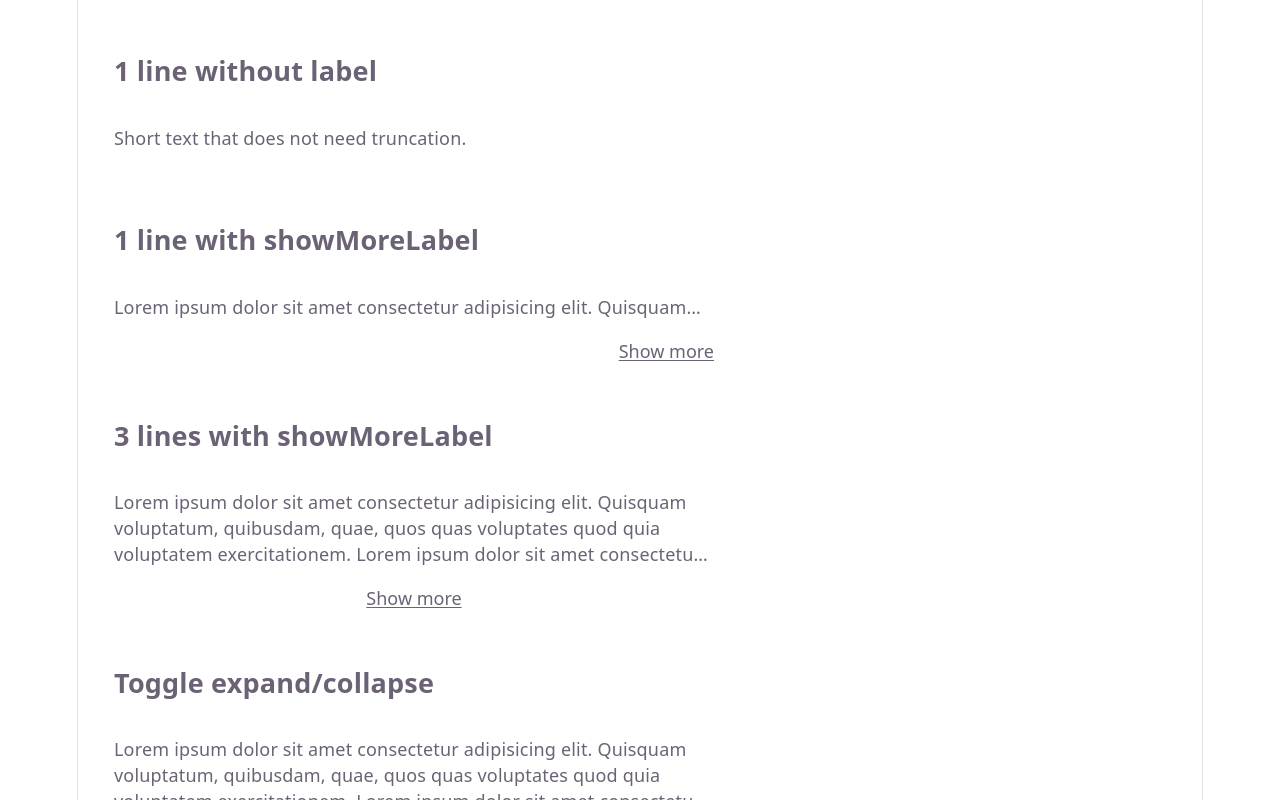
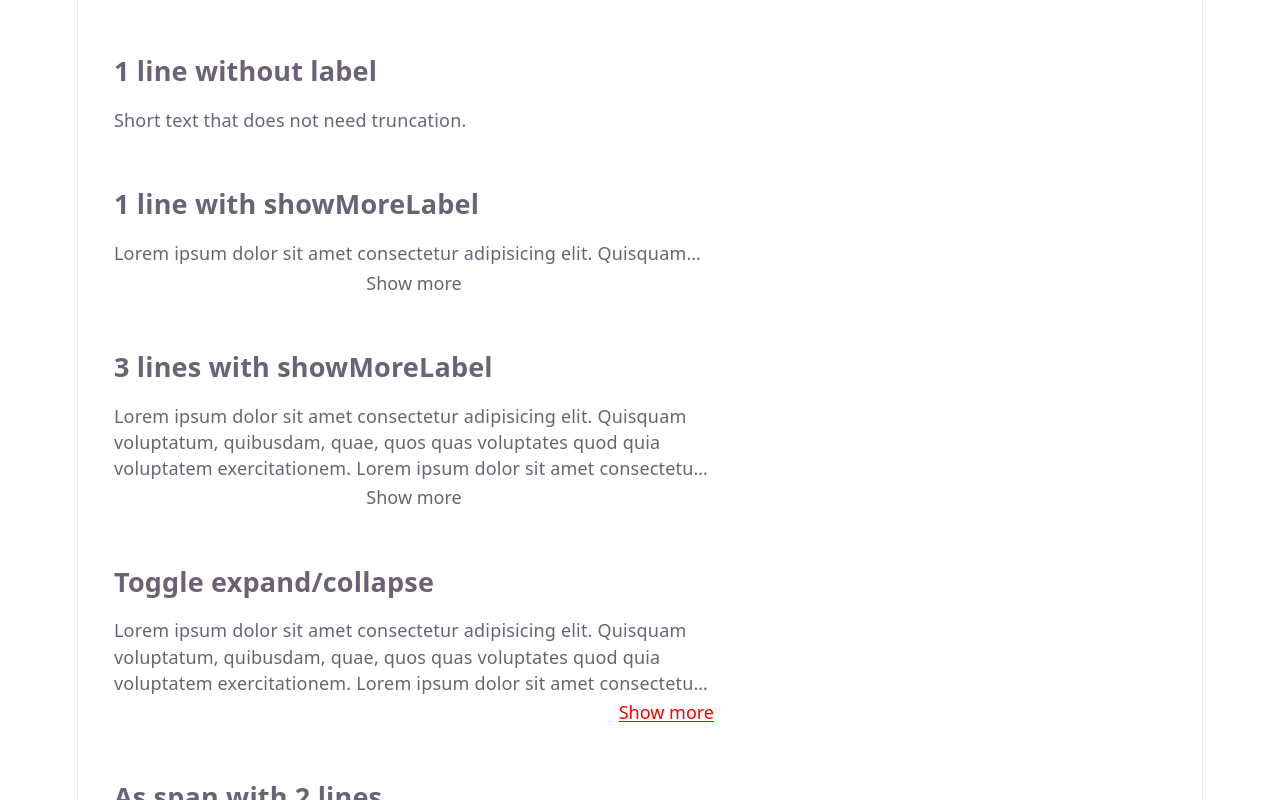
Before and after one commit to gabrielceh/react-truncate, a React (Vite) app: page / in a window 1280 px wide. Shown: the top 800 px of the page. Built offline with nearby package versions, Linux system fonts and the light colour scheme.

Commit message:
añadiendo posibilidad de añadir color, underline y clases personalizadas para el label

```diff
--- a/package.json
+++ b/package.json
@@ -1,6 +1,6 @@
 {
   "name": "@gabrielceh/react-truncate",
-  "version": "1.0.4",
+  "version": "1.0.5",
   "description": "A lightweight, typed React component for truncating text by number of lines, with expand/collapse support.",
   "type": "module",
   "main": "./lib/index.cjs",
@@ -27,7 +27,7 @@
     "preview": "vite preview",
     "lint": "eslint .",
     "prepublishOnly": "npm run build:lib",
-    "push:yalc": "npm build && yalc push"
+    "push:yalc": "npm run build && npm run build:lib && yalc push"
   },
   "peerDependencies": {
     "react": "^18.0.0 || ^19.0.0",
--- a/src/App.tsx
+++ b/src/App.tsx
@@ -22,7 +22,6 @@ function App() {
         <TextTruncate
           text='Lorem ipsum dolor sit amet consectetur adipisicing elit. Quisquam voluptatum, quibusdam, quae, quos quas voluptates quod quia voluptatem exercitationem.'
           showMoreLabel='Show more'
-          labelPosition='right'
         />
       </section>
 
@@ -42,6 +41,9 @@ function App() {
           lines={3}
           showMoreLabel='Show more'
           showLessLabel='Show less'
+          labelPosition='right'
+          labelhasUnderline
+          labelColor='red'
         />
       </section>
 
--- a/src/components/TextTruncate.css
+++ b/src/components/TextTruncate.css
@@ -2,11 +2,14 @@
   display: flex;
   flex-direction: column;
   width: 100%;
+  gap: 0.2rem;
 }
 .text-truncate {
   display: -webkit-box;
   -webkit-box-orient: vertical;
   overflow: hidden;
+  padding: 0;
+  margin: 0;
 }
 
 .text-truncate--expanded {
@@ -17,13 +20,11 @@
 .text-truncate__button {
   display: inline;
   padding: 0;
+  margin: 0;
   border: none;
   background: none;
-  color: inherit;
   cursor: pointer;
   font: inherit;
-  text-decoration: underline;
-  text-underline-offset: 2px;
 }
 
 .text-truncate__button--center {
@@ -37,3 +38,8 @@
 .text-truncate__button--left {
   align-self: flex-start;
 }
+
+.text-truncate__button--underline {
+  text-decoration: underline;
+  text-underline-offset: 2px;
+}
--- a/src/components/TextTruncate.tsx
+++ b/src/components/TextTruncate.tsx
@@ -19,6 +19,9 @@ export function TextTruncate({
   showLessLabel,
   labelPosition = 'center',
   textTruncateChild,
+  labelhasUnderline = false,
+  labelColor = 'inherit',
+  labelClassName,
 }: TextTruncateProps) {
   const [isExpanded, setIsExpanded] = useState(false);
   const [isTruncated, setIsTruncated] = useState(false);
@@ -56,6 +59,7 @@ export function TextTruncate({
       .join(' ') || undefined;
 
   const classNamesButton = [
+    labelClassName ?? '',
     'text-truncate__button',
     labelPosition === 'center'
       ? 'text-truncate__button--center'
@@ -64,11 +68,14 @@ export function TextTruncate({
         : labelPosition === 'left'
           ? 'text-truncate__button--left'
           : '',
+    labelhasUnderline ? 'text-truncate__button--underline' : '',
   ]
     .filter(Boolean)
     .join(' ');
 
   const style: CSSProperties = isExpanded ? {} : { WebkitLineClamp: lines };
+
+  const styleLabel: CSSProperties = { color: labelColor };
 
   const showMore = !isExpanded && isTruncated && showMoreLabel;
   const showLess = isExpanded && showLessLabel;
@@ -90,6 +97,7 @@ export function TextTruncate({
             type='button'
             className={classNamesButton}
             onClick={handleToggle}
+            style={styleLabel}
           >
             {showMoreLabel}
           </button>
@@ -99,6 +107,7 @@ export function TextTruncate({
             type='button'
             className={classNamesButton}
             onClick={handleToggle}
+            style={styleLabel}
           >
             {showLessLabel}
           </button>
--- a/src/components/types.ts
+++ b/src/components/types.ts
@@ -25,5 +25,8 @@ export interface TextTruncateProps {
   showMoreLabel?: string;
   showLessLabel?: string;
   labelPosition?: ShowPosition;
+  labelhasUnderline?: boolean;
+  labelColor?: 'inherit' | string;
+  labelClassName?: string;
   textTruncateChild?: React.ReactNode;
 }
```
